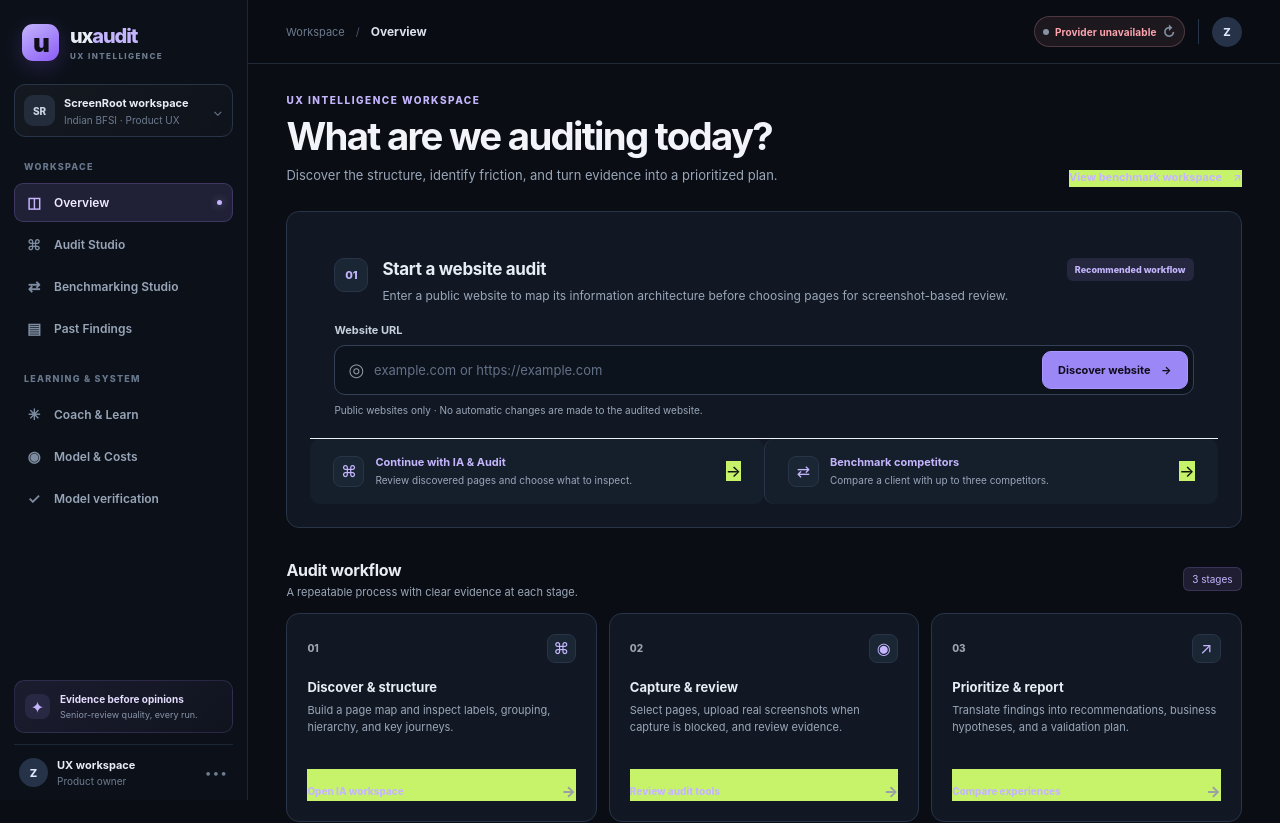
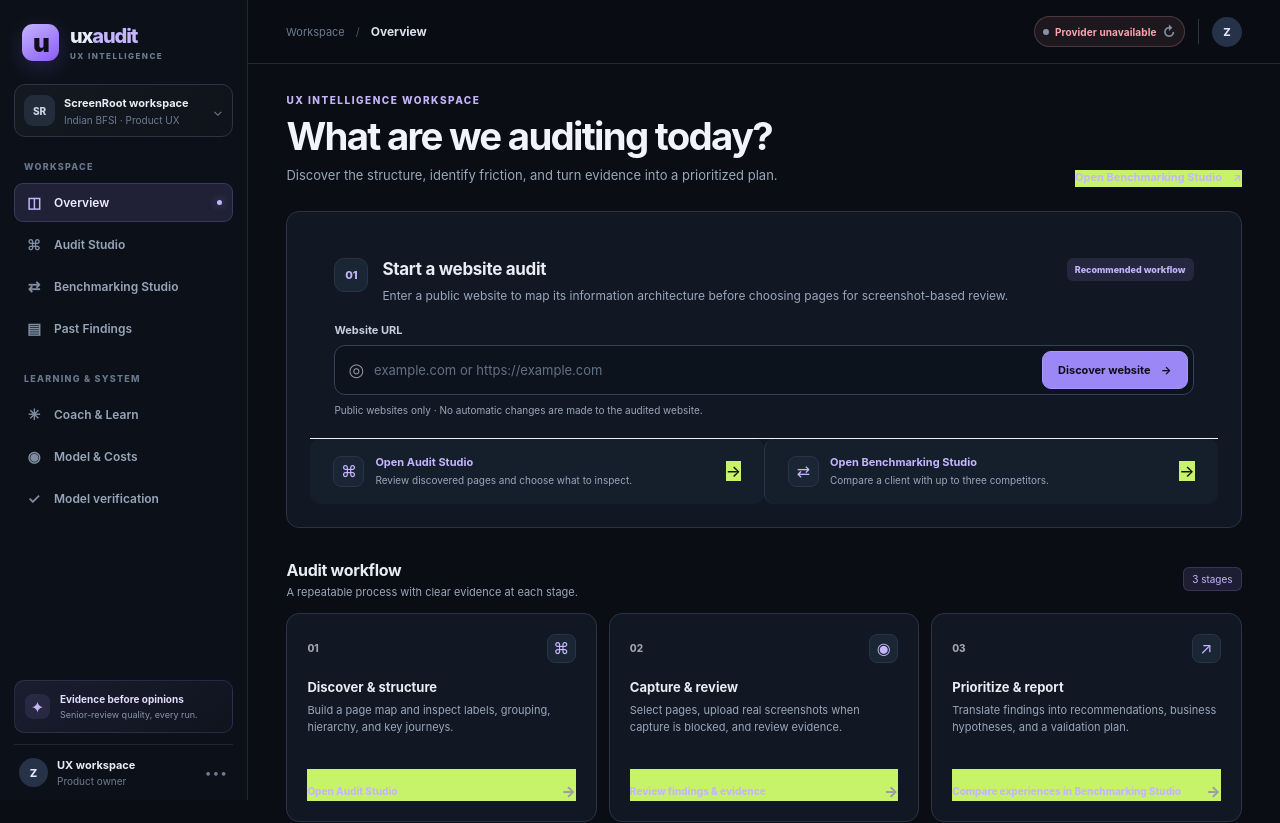
Before and after one commit to Zunaidscreenroot/uxaudit, a Next.js app: page / in a window 1280 px wide. Shown: the top 823 px of the page. Built offline with nearby package versions, Linux system fonts and the light colour scheme; no server answers.

Commit message:
Wire overview CTAs to Audit and Benchmarking Studio

```diff
--- a/app/page.tsx
+++ b/app/page.tsx
@@ -6,25 +6,25 @@ export default function Home(){
  const [url,setUrl]=useState("");const [loading,setLoading]=useState(false);const [error,setError]=useState("");const [connection,setConnection]=useState<Connection|null>(null);const [recentIa,setRecentIa]=useState<any>(null);
  useEffect(()=>{let cancelled=false;(async()=>{try{const r=await fetch("/api/openrouter-status",{cache:"no-store"});const d=await r.json();if(!cancelled)setConnection(d);}catch(e){if(!cancelled)setConnection({connected:false,provider:"OpenRouter",error:e instanceof Error?e.message:"Could not check OpenRouter connection."});}})();return()=>{cancelled=true}},[]);
  useEffect(()=>{let cancelled=false;(async()=>{try{const id=localStorage.getItem("uxaudit-current-ia-session");if(!id)return;const r=await fetch("/api/ia-session?id="+encodeURIComponent(id),{cache:"no-store"});const d=await r.json();if(r.ok&&d.session&&!cancelled)setRecentIa(d.session);else if(!r.ok&&r.status===404)localStorage.removeItem("uxaudit-current-ia-session");}catch{}})();return()=>{cancelled=true}},[]);
- function start(e:FormEvent){e.preventDefault();setError("");try{const typed=url.trim();const parsed=new URL(/^https?:\/\//i.test(typed)?typed:"https://"+typed);if(!["http:","https:"].includes(parsed.protocol))throw new Error();setLoading(true);window.location.href="/site-map?url="+encodeURIComponent(parsed.origin);}catch{setError("Enter a valid website URL, for example https://example.com");}}
+ function start(e:FormEvent){e.preventDefault();setError("");try{const typed=url.trim();const parsed=new URL(/^https?:\/\//i.test(typed)?typed:"https://"+typed);if(!["http:","https:"].includes(parsed.protocol))throw new Error();setLoading(true);window.location.href="/audit-studio?url="+encodeURIComponent(parsed.origin);}catch{setError("Enter a valid website URL, for example https://example.com");}}
  async function refresh(){setConnection(null);try{const r=await fetch("/api/openrouter-status?refresh=1",{cache:"no-store"});setConnection(await r.json());}catch(e){setConnection({connected:false,provider:"OpenRouter",error:e instanceof Error?e.message:"Connection check failed."});}}
  return <main className="or-app">
   <aside className="or-sidebar"><a className="or-brand" href="/"><span className="or-brand-mark">u</span><span>ux<span>audit</span></span></a><div className="or-workspace"><span className="or-avatar">SR</span><span><strong>ScreenRoot workspace</strong><small>UX Intelligence</small></span><span className="or-chevron">⌄</span></div>
-   <div className="or-side-label">WORKSPACE</div><a className="or-side-link active" href="/"><span>⌂</span> Overview <kbd>⌘1</kbd></a><a className="or-side-link" href="/site-map"><span>⌘</span> IA &amp; Audit</a><a className="or-side-link" href="/benchmark"><span>⇄</span> Competitor benchmark</a><a className="or-side-link" href="/knowledge-base"><span>▤</span> Knowledge base</a><a className="or-side-link" href="/coach"><span>✦</span> Coach &amp; Learn</a>
-   <div className="or-side-label or-side-spaced">TOOLS</div><a className="or-side-link" href="/site-map"><span>⌁</span> Site discovery</a><a className="or-side-link" href="/benchmark"><span>◫</span> Compare websites</a>
+   <div className="or-side-label">WORKSPACE</div><a className="or-side-link active" href="/"><span>⌂</span> Overview <kbd>⌘1</kbd></a><a className="or-side-link" href="/audit-studio"><span>⌘</span> IA &amp; Audit</a><a className="or-side-link" href="/benchmarking-studio"><span>⇄</span> Competitor benchmark</a><a className="or-side-link" href="/knowledge-base"><span>▤</span> Knowledge base</a><a className="or-side-link" href="/coach"><span>✦</span> Coach &amp; Learn</a>
+   <div className="or-side-label or-side-spaced">TOOLS</div><a className="or-side-link" href="/audit-studio"><span>⌁</span> Site discovery</a><a className="or-side-link" href="/benchmarking-studio"><span>◫</span> Compare websites</a>
    <div className="or-sidebar-bottom"><div className="or-help-icon">?</div><div><strong>Evidence-led UX</strong><small>Built for senior review</small></div><span className="or-online-dot"/></div>
   </aside>
   <section className="or-main"><header className="or-topbar"><div className="or-breadcrumb">Workspace <span>/</span> <strong>Overview</strong></div><div className="or-top-actions"><span className={"or-connection "+(connection?.connected?"is-connected":connection?"is-error":"") }><i/>{connection?.connected?"OpenRouter connected":connection?"OpenRouter unavailable":"Connecting to OpenRouter"}</span><button className="or-icon-button" title="Refresh connection status" onClick={refresh}>↻</button><span className="or-user-avatar">Z</span></div></header>
-   <div className="or-content"><PageHeading eyebrow="UX INTELLIGENCE WORKSPACE" title="What are we auditing today?" description="Discover the structure, identify friction, and turn evidence into a prioritized plan." actions={<a className="or-text-link" href="/benchmark">View benchmark workspace <span>↗</span></a>} />
+   <div className="or-content"><PageHeading eyebrow="UX INTELLIGENCE WORKSPACE" title="What are we auditing today?" description="Discover the structure, identify friction, and turn evidence into a prioritized plan." actions={<a className="or-text-link" href="/benchmarking-studio">Open Benchmarking Studio <span>↗</span></a>} />
     <section className="or-start-card"><div className="or-start-card-top"><div className="or-step-icon">01</div><div><h2>Start a website audit</h2><p>Enter a public website to map its information architecture before choosing pages for screenshot-based review.</p></div><span className="or-pill">Recommended workflow</span></div>
      <form className="or-url-form" onSubmit={start}><label htmlFor="audit-url">Website URL</label><div className="or-url-control"><span className="or-globe">◎</span><input id="audit-url" type="text" autoComplete="url" placeholder="example.com or https://example.com" value={url} onChange={e=>setUrl(e.target.value)} required/><button disabled={loading}>{loading?<><span className="or-button-spinner"/> Opening…</>:"Discover website"} <span>→</span></button></div>{error&&<p className="or-form-error" role="alert">{error}</p>}<small>Public websites only · No automatic changes are made to the audited website.</small></form>
-     <div className="or-start-options"><a href="/site-map"><span className="or-option-icon">⌘</span><span><strong>Continue with IA &amp; Audit</strong><small>Review discovered pages and choose what to inspect.</small></span><b>→</b></a><a href="/benchmark"><span className="or-option-icon purple">⇄</span><span><strong>Benchmark competitors</strong><small>Compare a client with up to three competitors.</small></span><b>→</b></a></div>
+     <div className="or-start-options"><a href="/audit-studio"><span className="or-option-icon">⌘</span><span><strong>Open Audit Studio</strong><small>Review discovered pages and choose what to inspect.</small></span><b>→</b></a><a href="/benchmarking-studio"><span className="or-option-icon purple">⇄</span><span><strong>Open Benchmarking Studio</strong><small>Compare a client with up to three competitors.</small></span><b>→</b></a></div>
     </section>
-    {recentIa&&<section className="or-resume-card"><div className="or-resume-icon">↗</div><div className="or-resume-copy"><span className="or-overline">RECENT WORKSPACE</span><h2>{recentIa.title||recentIa.root}</h2><p>{recentIa.root} · {recentIa.audited_pages?.length||0} saved page result(s) · expires {new Date(recentIa.expires_at).toLocaleTimeString()}</p></div><a href={"/site-map?session="+encodeURIComponent(recentIa.id)}>Resume session →</a></section>}
+    {recentIa&&<section className="or-resume-card"><div className="or-resume-icon">↗</div><div className="or-resume-copy"><span className="or-overline">RECENT WORKSPACE</span><h2>{recentIa.title||recentIa.root}</h2><p>{recentIa.root} · {recentIa.audited_pages?.length||0} saved page result(s) · expires {new Date(recentIa.expires_at).toLocaleTimeString()}</p></div><a href={"/audit-studio?session="+encodeURIComponent(recentIa.id)}>Resume session →</a></section>}
     <div className="or-section-heading"><div><h2>Audit workflow</h2><p>A repeatable process with clear evidence at each stage.</p></div><span className="or-muted-chip">3 stages</span></div>
-    <div className="or-workflow-grid"><article className="or-workflow-card"><div className="or-workflow-card-top"><span className="or-workflow-number">01</span><span className="or-workflow-symbol">⌘</span></div><h3>Discover &amp; structure</h3><p>Build a page map and inspect labels, grouping, hierarchy, and key journeys.</p><a href="/site-map">Open IA workspace <span>→</span></a></article><article className="or-workflow-card"><div className="or-workflow-card-top"><span className="or-workflow-number">02</span><span className="or-workflow-symbol blue">◉</span></div><h3>Capture &amp; review</h3><p>Select pages, upload real screenshots when capture is blocked, and review evidence.</p><a href="/site-map">Review audit tools <span>→</span></a></article><article className="or-workflow-card"><div className="or-workflow-card-top"><span className="or-workflow-number">03</span><span className="or-workflow-symbol green">↗</span></div><h3>Prioritize &amp; report</h3><p>Translate findings into recommendations, business hypotheses, and a validation plan.</p><a href="/benchmark">Compare experiences <span>→</span></a></article></div>
+    <div className="or-workflow-grid"><article className="or-workflow-card"><div className="or-workflow-card-top"><span className="or-workflow-number">01</span><span className="or-workflow-symbol">⌘</span></div><h3>Discover &amp; structure</h3><p>Build a page map and inspect labels, grouping, hierarchy, and key journeys.</p><a href="/audit-studio">Open Audit Studio <span>→</span></a></article><article className="or-workflow-card"><div className="or-workflow-card-top"><span className="or-workflow-number">02</span><span className="or-workflow-symbol blue">◉</span></div><h3>Capture &amp; review</h3><p>Select pages, upload real screenshots when capture is blocked, and review evidence.</p><a href="/audit-studio">Review findings & evidence <span>→</span></a></article><article className="or-workflow-card"><div className="or-workflow-card-top"><span className="or-workflow-number">03</span><span className="or-workflow-symbol green">↗</span></div><h3>Prioritize &amp; report</h3><p>Translate findings into recommendations, business hypotheses, and a validation plan.</p><a href="/benchmarking-studio">Compare experiences in Benchmarking Studio <span>→</span></a></article></div>
     <div className="or-bottom-note"><span>✦</span><p><strong>Model routing is handled by OpenRouter.</strong> The connection indicator checks API availability; it does not certify that every model or screenshot-analysis call will succeed.</p><button onClick={refresh}>Check connection</button></div>
-   </div><footer className="or-footer"><span>UX Audit <span>·</span> Evidence first, recommendations second.</span><div><a href="/knowledge-base">Knowledge base</a><a href="/benchmark">Benchmark</a></div></footer>
+   </div><footer className="or-footer"><span>UX Audit <span>·</span> Evidence first, recommendations second.</span><div><a href="/knowledge-base">Knowledge base</a><a href="/benchmarking-studio">Benchmarking Studio</a></div></footer>
   </section>
  </main>;
 }
```
